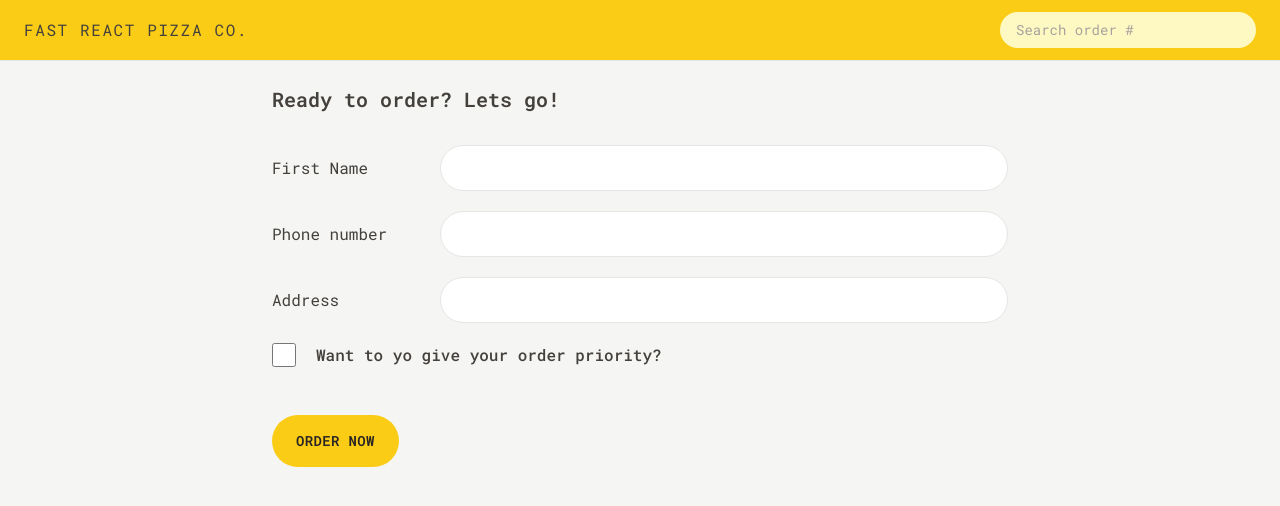
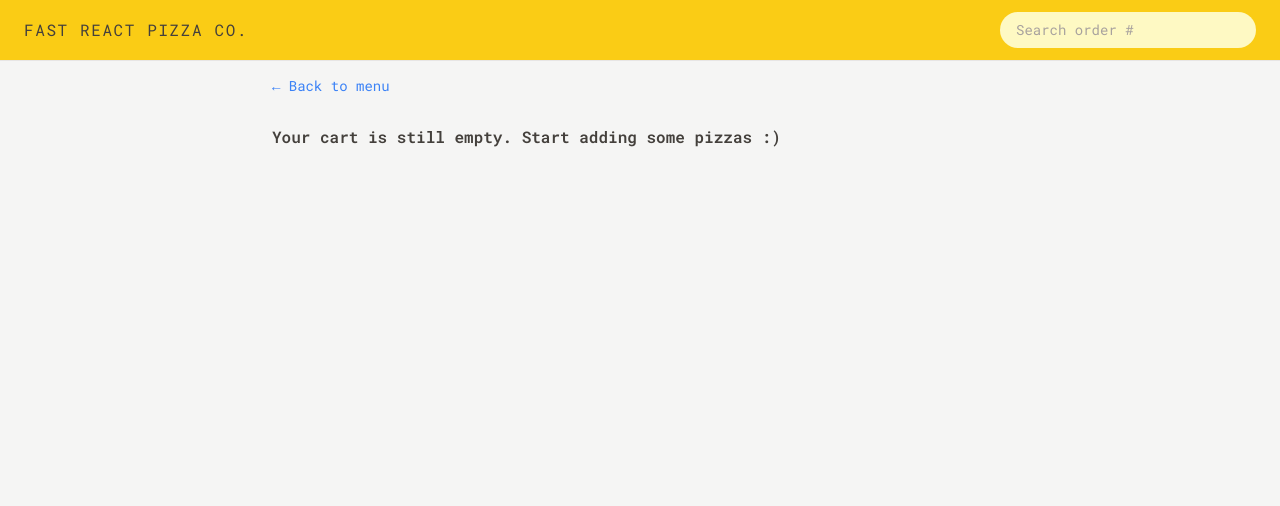
Before and after one commit to sergiobni/react-vite-pro-fast-pizza, a React (Vite) app: page /order/new in a window 1280 px wide. Shown: the top 506 px of the page. Built offline with nearby package versions, Linux system fonts and the light colour scheme.

Commit message:
cart and new orders

```diff
--- a/src/features/order/CreateOrder.jsx
+++ b/src/features/order/CreateOrder.jsx
@@ -2,6 +2,11 @@
 import { createOrder } from "../../services/apiRestaurant";
 import Button from "../../ui/Button";
 import { useSelector } from "react-redux";
+import { clearCart, getCart, getTotalCartPrice } from "../cart/cartSlice";
+import EmptyCart from "../cart/EmptyCart";
+import store from "../../store";
+import { formatCurrency } from "../../utils/helpers";
+import { useState } from "react";
 
 // https://uibakery.io/regex-library/phone-number
 const isValidPhone = (str) =>
@@ -34,6 +39,7 @@
 ];
 
 function CreateOrder() {
+  const [withPriority, setWithPriority] = useState(false);
   const username = useSelector((state) => state.user.username);
 
   const navigation = useNavigation();
@@ -41,8 +47,11 @@
 
   const formErrors = useActionData();
 
-  // const [withPriority, setWithPriority] = useState(false);
-  const cart = fakeCart;
+  const cart = useSelector(getCart);
+  const totalCartPrice = useSelector(getTotalCartPrice);
+  const priorityPrice = withPriority ? totalCartPrice * 0.2 : 0;
+  const totalPrice = totalCartPrice + priorityPrice;
+  if (!cart.length) return <EmptyCart />;
 
   return (
     <div className="px-4 py-6">
@@ -90,8 +99,8 @@
             type="checkbox"
             name="priority"
             id="priority"
-            // value={withPriority}
-            // onChange={(e) => setWithPriority(e.target.checked)}
+            value={withPriority}
+            onChange={(e) => setWithPriority(e.target.checked)}
           />
           <label htmlFor="priority" className="font-medium">
             Want to yo give your order priority?
@@ -101,7 +110,9 @@
         <div>
           <input type="hidden" name="cart" value={JSON.stringify(cart)} />
           <Button type="primary" disabled={isSubmitting}>
-            {isSubmitting ? "Placing order" : "Order now"}
+            {isSubmitting
+              ? "Placing order"
+              : `Order now from ${formatCurrency(totalPrice)}`}
           </Button>
         </div>
       </Form>
@@ -117,7 +128,7 @@
   const order = {
     ...data,
     cart: JSON.parse(data.cart),
-    priority: data.priority === "on",
+    priority: data.priority === "true",
   };
 
   //Check for errors
@@ -129,10 +140,10 @@
   if (Object.keys(errors).length > 0) return errors;
 
   //If all OK create a new order and redirect
-  // const newOrder = await createOrder(order);
-
-  // return redirect(`/order/${newOrder.id}`);
-  return null;
+  const newOrder = await createOrder(order);
+  //Do not overuse this technique, deactivates performance optimization
+  store.dispatch(clearCart());
+  return redirect(`/order/${newOrder.id}`);
 }
 
 export default CreateOrder;
```
